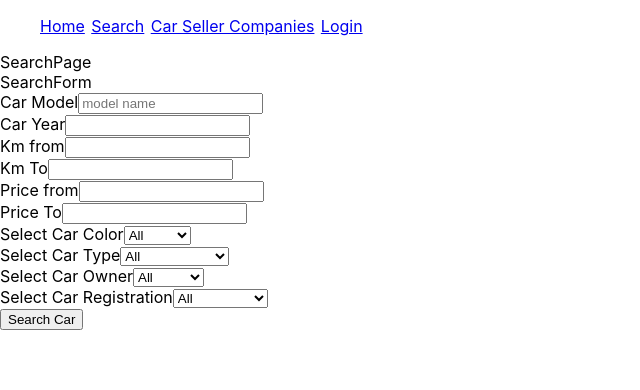
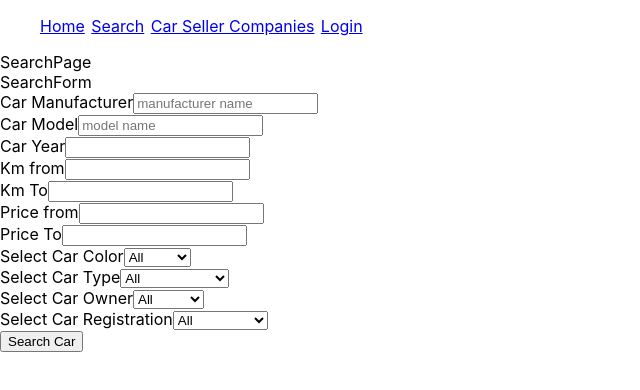
Before and after one commit to aleksandromilenkov/CarSellersClient, a React (Create React App) app: page /search in a window 1280 px wide. Shown: the top 390 px of the page, without its empty margins (0-640 px from the left). Built offline with nearby package versions, Linux system fonts and the light colour scheme.

Commit message:
search by manufacturer name

```diff
--- a/src/Components/Cars/Car.tsx
+++ b/src/Components/Cars/Car.tsx
@@ -4,6 +4,8 @@ import { CarColor, CarOwner, CarRegistration, CarType } from '../../Utils/Helper
 import useFavoriteCars from '../FavoritesCars/useFavoritesCars'
 import useCreateFavoriteCars from '../FavoritesCars/useCreateFavoriteCar'
 import { Link, useNavigate } from 'react-router-dom'
+import { useSelector } from 'react-redux'
+import { RootState } from '../../store'
 
 
 type Props = {}
@@ -13,7 +15,9 @@ const Car = (props: ModelCar) => {
     const {isLoading, addToFavorites} = useCreateFavoriteCars();
     const [isLoadingFavorites, favorites ] = useFavoriteCars();
     const {carModel,carOwner,carRegistration,carType,carColor,carID,carSellerCompany,kilometers,price,year} = props;
-    const isThisCarAlreadyInFavorites = favorites.find((favorite: ModelCar)=> favorite.carID === carID)
+    const isThisCarAlreadyInFavorites = favorites?.find((favorite: ModelCar)=> favorite.carID === carID)
+    const user = useSelector((state:RootState)=>state.user);
+    const isAuthenticated = !!user.token;
   return (
     <div>
       <div onClick={()=> navigate(`/cars/${carID}`)}>
@@ -26,7 +30,7 @@ const Car = (props: ModelCar) => {
         <p>Kilometers: {kilometers}</p>
         <p>Price: {price}</p>
         <p>Year: {year}</p>
-        {!isThisCarAlreadyInFavorites && <button onClick={()=>{
+        {!isThisCarAlreadyInFavorites && isAuthenticated && <button onClick={()=>{
             addToFavorites(carID)
         }}>Add To Favorites</button>}
       </div>
--- a/src/Components/Search/SearchForm.tsx
+++ b/src/Components/Search/SearchForm.tsx
@@ -26,6 +26,7 @@ const optionsCarRegistration = Object.values(CarRegistration).filter(
   (value) => isNaN(Number(value)) === true
 );
 type LoginFormsInputs = {
+  manufacturerName:string;
   modelName: string;
   year: number;
   kilometersFrom: number;
@@ -67,6 +68,15 @@ const SearchForm = (props: Props) => {
     <div>
       SearchForm
       <form onSubmit={handleSubmit(submitHandler)}>
+        <div className="formField">
+          <label htmlFor="manufacturerName">Car Manufacturer</label>
+          <input
+            type="text"
+            id="manufacturerName"
+            placeholder="manufacturer name"
+            {...register("manufacturerName")}
+          />
+        </div>
         <div className="formField">
           <label htmlFor="modelName">Car Model</label>
           <input
--- a/src/Services/apiAuth.ts
+++ b/src/Services/apiAuth.ts
@@ -1,7 +1,6 @@
 import { UserProfileToken } from "../Models/User";
 import { Register, useMutation, UseMutationResult } from "@tanstack/react-query";
 import axios, { AxiosError, AxiosResponse } from "axios";
-import { useDispatch, useSelector } from "react-redux";
 const api = "https://localhost:7209/api/";
 interface LoginCredentials {
   userName: string;
```
